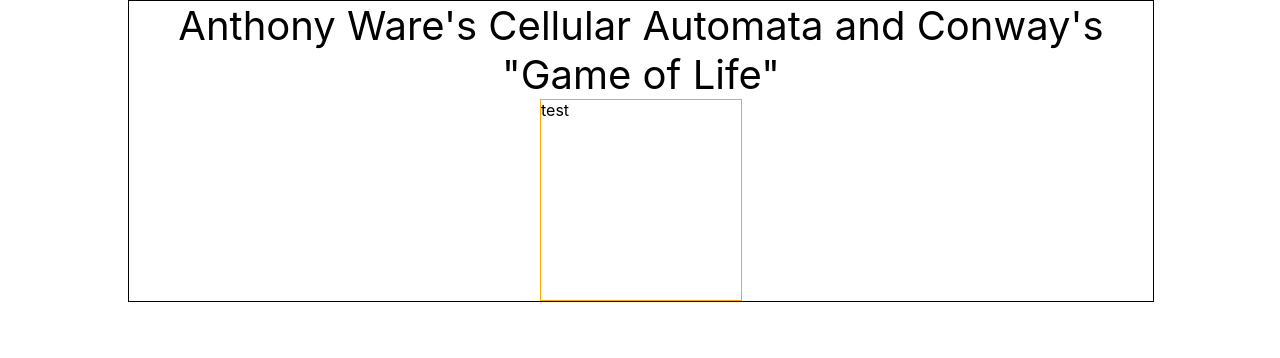
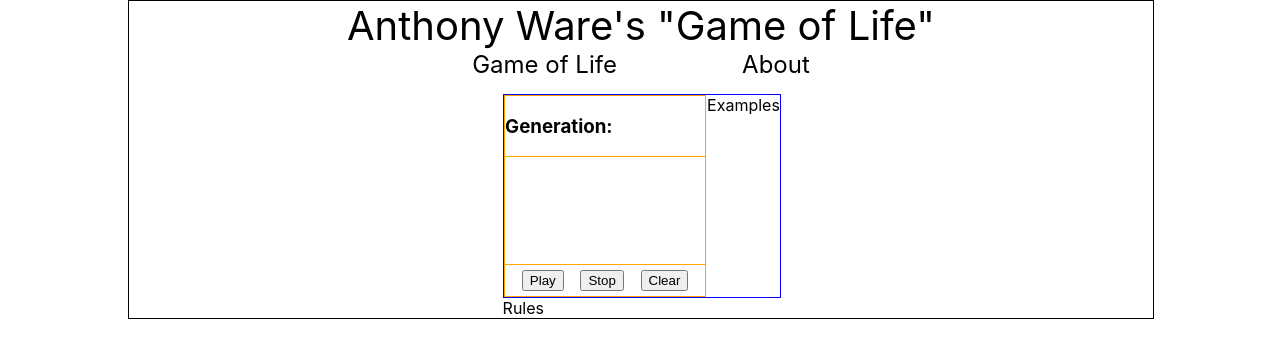
Before and after one commit to aware91/Game-of-Life, a React (Create React App) app: page / in a window 1280 px wide. Shown: the top 358 px of the page. Built offline with nearby package versions, Linux system fonts and the light colour scheme.

Commit message:
Set up is almost done and have a ReadMe started

```diff
--- a/src/App.js
+++ b/src/App.js
@@ -1,7 +1,8 @@
 import React from 'react';
 import './App.css';
 import Nav from './body/nav.js';
-import CABody from './CA-grid/ca-body.js';
+import Rules from './body/rules.js'
+import MainBody from './body/mainBody.js';
 
 
 
@@ -12,7 +13,8 @@ function App() {
         <Nav />
       </header>
       <section className='body'>
-        <CABody />
+        <MainBody />
+        <Rules />
       </section>
     </div>
   );
--- a/src/CA-grid/ca-body.js
+++ b/src/CA-grid/ca-body.js
@@ -4,7 +4,7 @@ import './ca.css';
 function caBody() {
     return (
         <div className='caBody'>
-            test
+
         </div>
     )
 }
--- a/src/body/body.css
+++ b/src/body/body.css
@@ -2,3 +2,40 @@
     text-align: center;
     font-size: 2.5rem;
 }
+
+.navLinks {
+    font-size: 1.5rem;
+    display: flex;
+    justify-content: space-evenly;
+    margin-bottom: 15px;
+}
+
+.navLinks a {
+    color: black;
+    text-decoration: none;
+}
+
+.mainBody {
+    border: 1px solid blue;
+    display: flex;
+    flex-flow: row wrap;
+    justify-content: space-around;
+    align-self: center;
+    width: 100%;
+    margin: auto;
+}
+
+.caBody {
+    border: 1px solid green;
+    display: flex;
+    flex-flow: column;
+    justify-content: center;
+    align-self: center;
+}
+
+.caButtons {
+    display: flex;
+    flex-flow: row;
+    justify-content: space-evenly;
+    margin: 5px 0;
+}
--- /dev/null
+++ b/src/body/examples.js
@@ -0,0 +1,11 @@
+import React from 'react';
+
+function example() {
+    return (
+        <div>
+            Examples
+        </div>
+    )
+}
+
+export default example;
--- /dev/null
+++ b/src/body/mainBody.js
@@ -0,0 +1,23 @@
+import React from 'react';
+import CABody from '../CA-grid/ca-body.js';
+import Examples from './examples.js';
+import './body.css';
+
+function mainBody() {
+    return (
+        <div className='mainBody'>
+            <div className='caBody'>
+                <h3>Generation: </h3>
+                <CABody />
+                <div className='caButtons'>
+                    <button>Play</button>
+                    <button>Stop</button>
+                    <button>Clear</button>
+                </div>
+            </div>
+            <Examples />
+        </div>
+    )
+}
+
+export default mainBody;
--- a/src/body/nav.js
+++ b/src/body/nav.js
@@ -4,7 +4,11 @@ import './body.css';
 function Nav() {
     return (
         <div className="Nav">
-            Anthony Ware's Cellular Automata and Conway's "Game of Life"
+            Anthony Ware's "Game of Life"
+            <div className='navLinks'>
+                <a href='#'>Game of Life</a>
+                <a href='#'>About</a>
+            </div>
         </div>
     );
 }
--- /dev/null
+++ b/src/body/rules.js
@@ -0,0 +1,12 @@
+import React from 'react';
+import './body.css';
+
+function rules() {
+    return (
+        <div className='rules'>
+            Rules
+        </div>
+    )
+}
+
+export default rules;
```
Also changed, not shown: 1 other file (tests, documents, lock files or other folders).
